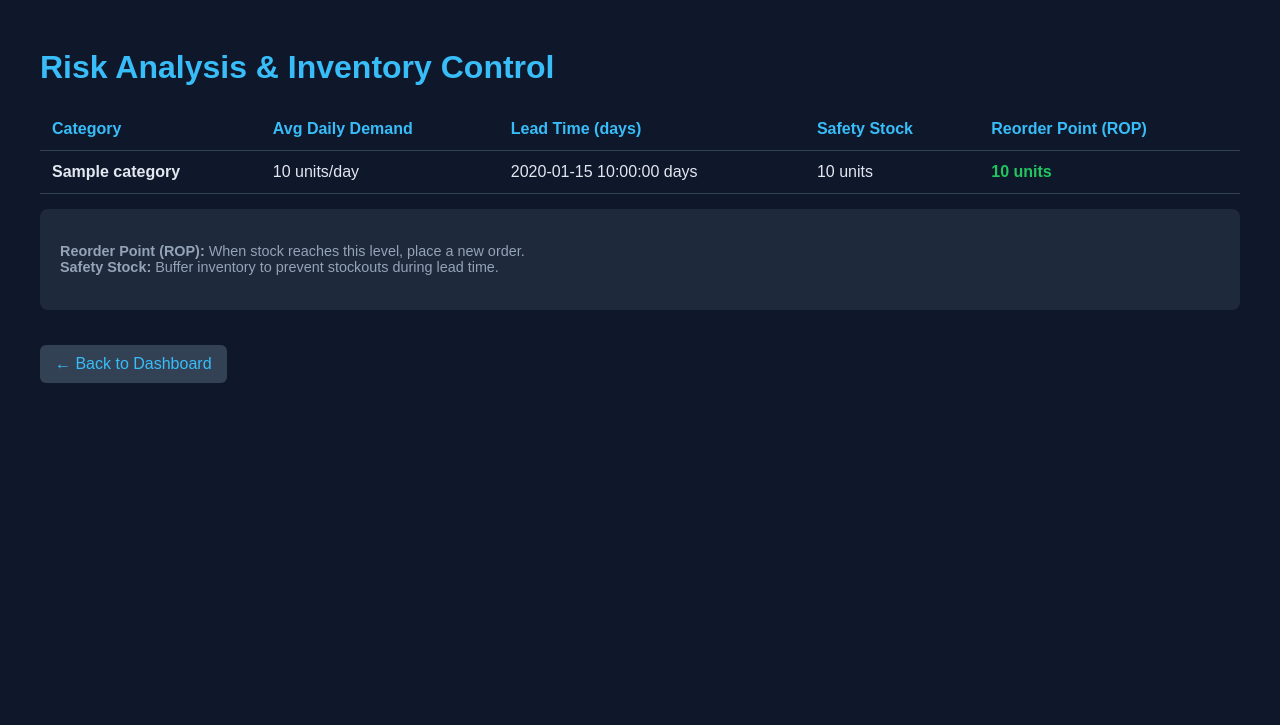
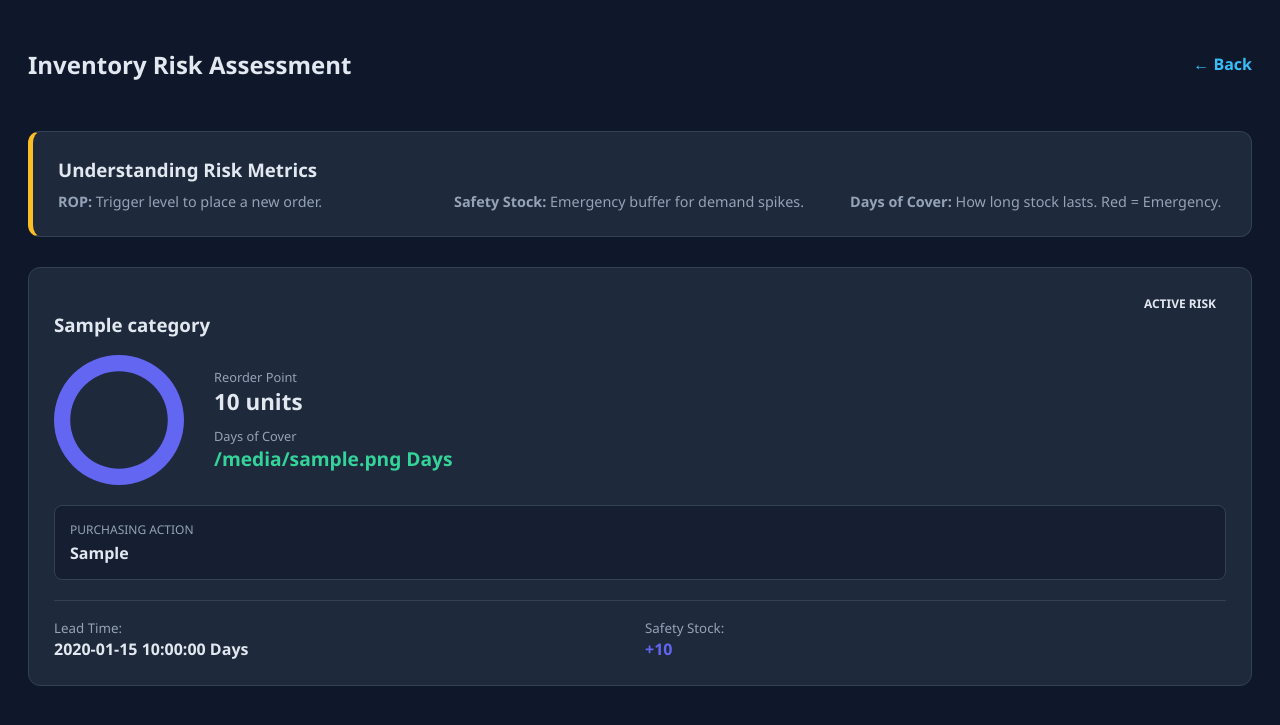
Before and after one commit to Harsh-Jagda/ICT304_Project, a Flask app: template frontend/templates/risk.html in a window 1280 px wide. Shown: the top 725 px of the page. Run offline with Flask 3, Linux system fonts and the light colour scheme; the template is opened without the code that fills it: most values are stand-ins (such as "Sample title", 1, 10 or a date in 2020).

Commit message:
fixed bad commit

```diff
--- a/frontend/templates/risk.html
+++ b/frontend/templates/risk.html
@@ -1,82 +1,77 @@
 <!DOCTYPE html>
-<html>
+<html lang="en">
 <head>
     <meta charset="UTF-8">
-    <title>Risk Analysis</title>
+    <title>Risk Analysis | Warehouse AI</title>
+    <script src="https://cdn.jsdelivr.net/npm/chart.js"></script>
     <style>
-        body { background: #0f172a; color: #e2e8f0; font-family: Arial; padding: 20px; }
-        h1 { color: #38bdf8; }
-        .container { max-width: 1200px; margin: 0 auto; }
-        .result { background: #1e293b; padding: 20px; border-radius: 8px; margin: 15px 0; }
-        table { width: 100%; border-collapse: collapse; margin-top: 15px; }
-        th, td { padding: 12px; text-align: left; border-bottom: 1px solid #334155; }
-        th { color: #38bdf8; font-weight: bold; }
-        .metric { margin: 10px 0; }
-        .metric-label { color: #94a3b8; }
-        .metric-value { font-size: 1.3em; font-weight: bold; color: #22c55e; }
-        .back-link {
-            color: #38bdf8;
-            text-decoration: none;
-            display: inline-block;
-            margin-top: 20px;
-            padding: 10px 15px;
-            background: #334155;
-            border-radius: 6px;
-        }
+        :root { --bg: #0f172a; --card: #1e293b; --text: #e2e8f0; --border: #334155; --red: #f87171; --yellow: #fbbf24; --green: #34d399; }
+        body { background: var(--bg); color: var(--text); font-family: 'Segoe UI', sans-serif; padding: 20px; }
+        .risk-grid { display: grid; grid-template-columns: repeat(auto-fit, minmax(400px, 1fr)); gap: 20px; }
+        .card { background: var(--card); padding: 25px; border-radius: 12px; border: 1px solid var(--border); position: relative; }
+        .risk-badge { position: absolute; top: 20px; right: 20px; padding: 6px 14px; border-radius: 20px; font-size: 0.75rem; font-weight: bold; text-transform: uppercase; border: 1px solid transparent; }
+        .status-High { background: rgba(248, 113, 113, 0.15); color: var(--red); border-color: var(--red); }
+        .status-Medium { background: rgba(251, 191, 36, 0.15); color: var(--yellow); border-color: var(--yellow); }
+        .status-Low { background: rgba(52, 211, 153, 0.15); color: var(--green); border-color: var(--green); }
+        .action-box { margin-top: 20px; padding: 15px; background: rgba(15, 23, 42, 0.5); border-radius: 8px; border: 1px solid #334155; }
     </style>
 </head>
 <body>
-<div class="container">
-    <h1> Risk Analysis & Inventory Control</h1>
 
-    {% if data is iterable and data is not string %}
-        <!-- Multiple categories -->
-        <table>
-            <thead>
-                <tr>
-                    <th>Category</th>
-                    <th>Avg Daily Demand</th>
-                    <th>Lead Time (days)</th>
-                    <th>Safety Stock</th>
-                    <th>Reorder Point (ROP)</th>
-                </tr>
-            </thead>
-            <tbody>
-                {% for item in data %}
-                <tr>
-                    <td><strong>{{ item.category }}</strong></td>
-                    <td>{{ item.avg_daily_demand }} units/day</td>
-                    <td>{{ item.lead_time }} days</td>
-                    <td>{{ item.safety }} units</td>
-                    <td><strong style="color: #22c55e;">{{ item.rop }} units</strong></td>
-                </tr>
-                {% endfor %}
-            </tbody>
-        </table>
+    <div style="display: flex; justify-content: space-between; align-items: center; margin-bottom: 30px;">
+        <h2>Inventory Risk Assessment</h2>
+        <a href="/dashboard" style="color: #38bdf8; text-decoration: none; font-weight: bold;">← Back</a>
+    </div>
 
-        <div class="result">
-            <p style="color: #94a3b8; font-size: 0.9em;">
-                <strong>Reorder Point (ROP):</strong> When stock reaches this level, place a new order.<br>
-                <strong>Safety Stock:</strong> Buffer inventory to prevent stockouts during lead time.
-            </p>
+    <div class="card" style="border-left: 5px solid var(--yellow); margin-bottom: 30px;">
+        <h3 style="margin:0;"> Understanding Risk Metrics</h3>
+        <div style="display: grid; grid-template-columns: 1fr 1fr 1fr; gap: 20px; font-size: 0.9rem; color: #94a3b8; margin-top: 10px;">
+            <div><b>ROP:</b> Trigger level to place a new order.</div>
+            <div><b>Safety Stock:</b> Emergency buffer for demand spikes.</div>
+            <div><b>Days of Cover:</b> How long stock lasts. Red = Emergency.</div>
         </div>
-    {% else %}
-        <!-- Single category -->
-        <div class="result">
-            <h3>{{ data.category }}</h3>
-            <div class="metric">
-                <div class="metric-label">Reorder Point (ROP)</div>
-                <div class="metric-value">{{ data.rop }} units</div>
+    </div>
+
+    <div class="risk-grid">
+        {% for item in data %}
+        <div class="card">
+            <span class="risk-badge status-{{ item.risk_status }}">{{ item.risk_status }} RISK</span>
+            <h3>{{ item.category }}</h3>
+
+            <div style="display: flex; gap: 30px; align-items: center;">
+                <div style="width: 130px; height: 130px;"><canvas id="chart-{{ loop.index }}"></canvas></div>
+                <div>
+                    <div style="color: #94a3b8; font-size: 0.8rem;">Reorder Point</div>
+                    <div style="font-size: 1.4rem; font-weight: bold;">{{ item.rop }} units</div>
+                    <div style="color: #94a3b8; font-size: 0.8rem; margin-top:10px;">Days of Cover</div>
+                    <div style="font-size: 1.2rem; font-weight: bold; color: {% if item.estimated_days_of_cover < item.lead_time %}var(--red){% else %}var(--green){% endif %};">
+                        {{ item.estimated_days_of_cover }} Days
+                    </div>
+                </div>
             </div>
-            <div class="metric">
-                <div class="metric-label">Safety Stock</div>
-                <div class="metric-value">{{ data.safety }} units</div>
+
+            <div class="action-box">
+                <div style="color: #94a3b8; font-size: 0.75rem; text-transform: uppercase;">Purchasing Action</div>
+                <div style="font-weight: bold; font-size: 1rem; margin-top: 4px;">{{ item.recommended_action }}</div>
             </div>
-            <p>{{ data.explanation }}</p>
+
+            <div style="display: grid; grid-template-columns: 1fr 1fr; gap: 10px; margin-top: 20px; padding-top: 15px; border-top: 1px solid var(--border);">
+                <div><small style="color: #94a3b8;">Lead Time:</small><br><b>{{ item.lead_time }} Days</b></div>
+                <div><small style="color: #94a3b8;">Safety Stock:</small><br><b style="color: #6366f1;">+{{ item.safety_stock }}</b></div>
+            </div>
         </div>
-    {% endif %}
 
-    <a href="/dashboard" class="back-link">← Back to Dashboard</a>
-</div>
+        <script>
+            new Chart(document.getElementById('chart-{{ loop.index }}'), {
+                type: 'doughnut',
+                data: {
+                    labels: ['Cycle', 'Safety'],
+                    datasets: [{ data: [{{ item.rop - item.safety_stock }}, {{ item.safety_stock }}], backgroundColor: ['#38bdf8', '#6366f1'], borderWidth: 0 }]
+                },
+                options: { cutout: '75%', plugins: { legend: { display: false } } }
+            });
+        </script>
+        {% endfor %}
+    </div>
 </body>
 </html>
```
Also changed, not shown: frontend/templates/forecast.html (+60 -132 lines).
